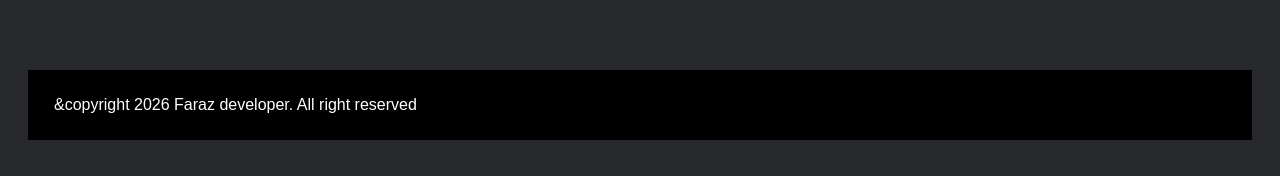
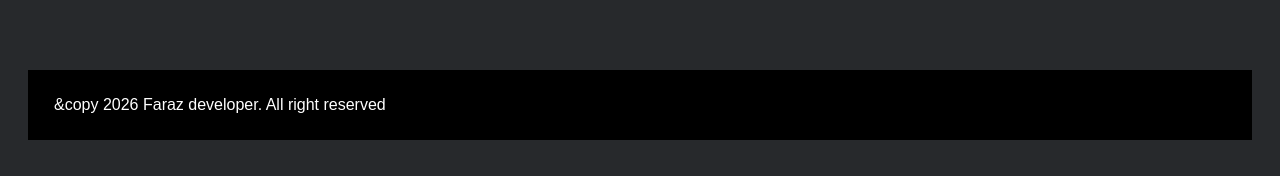
Before and after one commit to Faraz-hue/React-JS---Full-Beginner-s-, a React (Vite) app: page / in a window 1280 px wide. Shown: the part 621-797 px from the top of the page. Built offline with nearby package versions, Linux system fonts and the light colour scheme.

Commit message:
modified src/main.jsx added separate file for custom component

```diff
--- /dev/null
+++ b/src/Footer.jsx
@@ -0,0 +1,10 @@
+
+
+export default function Footer() {
+    return (
+
+        <footer className='footer'>
+            &copy 2026 Faraz developer. All right reserved
+        </footer>
+    );
+}
--- /dev/null
+++ b/src/Header.jsx
@@ -0,0 +1,16 @@
+
+import reactLogo from './assets/react.svg'
+export default function Header() {
+    return (
+        <header className='header'>
+            <img className='nav-logo' src={reactLogo} alt='React Logo'></img>
+            <nav>
+                <ul className='nav-list'>
+                    <li className='nav-list-item'>Pricing</li>
+                    <li className='nav-list-item'>About</li>
+                    <li className='nav-list-item'>Contact</li>
+                </ul>
+            </nav>
+        </header>
+    );
+}
--- /dev/null
+++ b/src/MainComponent.jsx
@@ -0,0 +1,14 @@
+
+
+export default function MainComponent() {
+    return (
+
+        <main className='container'>
+            <h1>I am excited to learn React</h1>
+            <ol>
+                <li>Released in 2013</li>
+                <li>And Supported by Meta</li>
+            </ol>
+        </main>
+    );
+}
--- a/src/main.jsx
+++ b/src/main.jsx
@@ -2,53 +2,15 @@ import { StrictMode } from 'react'
 import { createRoot } from 'react-dom/client'
 import reactLogo from './assets/react.svg'
 import './index.css'
-import App from './App.jsx'
-
+import Header from "./Header";
+import MainComponent from "./MainComponent";
+import Footer from "./Footer";
 const root = createRoot(document.getElementById("root"))
 
 root.render(
   <Chellenge />
 )
 
-function Header() {
-  return (
-    <>
-      <header className='header'>
-        <img className='nav-logo' src={reactLogo} alt='React Logo'></img>
-        <nav>
-          <ul className='nav-list'>
-            <li className='nav-list-item'>Pricing</li>
-            <li className='nav-list-item'>About</li>
-            <li className='nav-list-item'>Contact</li>
-          </ul>
-        </nav>
-      </header>
-    </>
-  )
-}
-
-function MainComponent() {
-  return (
-    <>
-      <main className='container'>
-        <h1>I am excited to learn React</h1>
-        <ol>
-          <li>Released in 2013</li>
-          <li>And Supported by Meta</li>
-        </ol>
-      </main>
-    </>
-  )
-}
-
-function Footer() {
-  return (
-    <>
-      <footer className='footer'>
-        &copyright 2026 Faraz developer. All right reserved
-      </footer>
-    </>)
-}
 function Chellenge() {
   return (
     // Empty brackets are fragments
```
